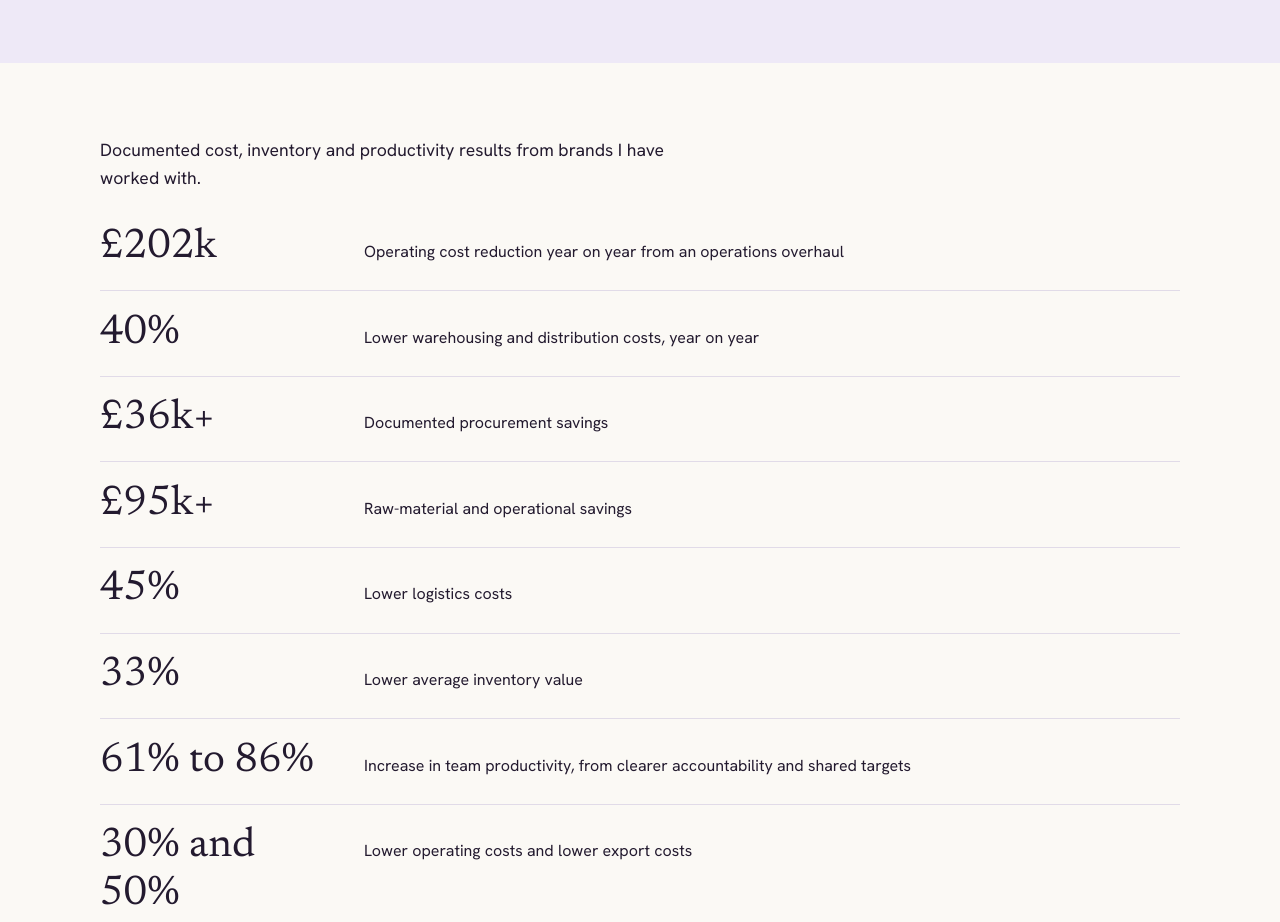
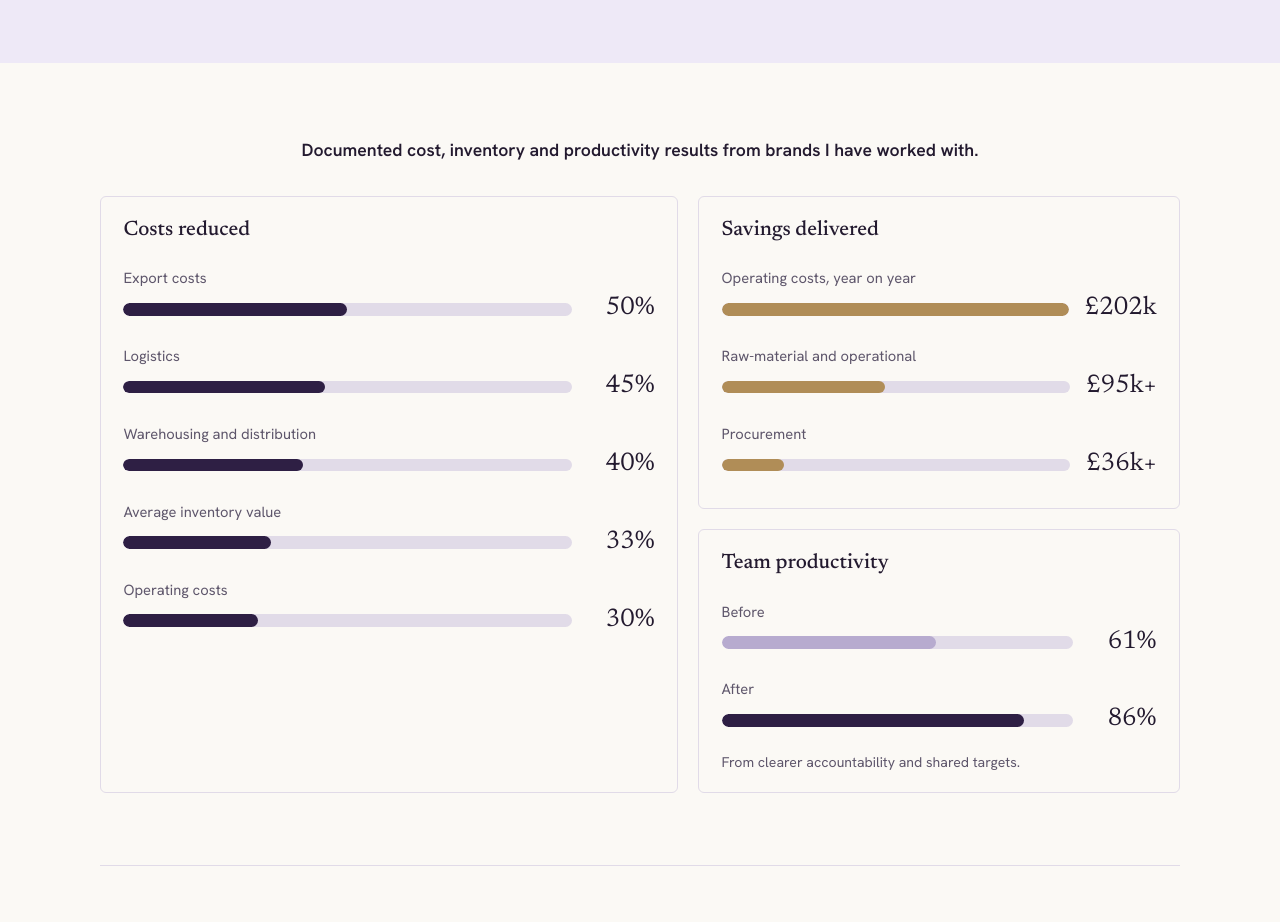
Before and after one commit to VashtiAdvisory/vashti-site, a plain HTML site: page index.html in a window 1280 px wide. Shown: the part 1400-2322 px from the top of the page. Drawn offline with Linux system fonts and the light colour scheme.

Commit message:
Add files via upload

```diff
--- a/index.html
+++ b/index.html
@@ -221,6 +221,24 @@ a:focus-visible, button:focus-visible { outline: 2px solid var(--accent); outlin
 .sec.results-list { grid-template-columns: minmax(0, 1fr); }
 .results-list .body { padding-top: 0; }
 
+
+.results-list .intro { text-align: center; font-weight: 700; max-width: none; margin-inline: auto; }
+
+/* Results charts */
+.charts { display: grid; gap: 1.25rem; grid-template-columns: minmax(0, 1fr); }
+@media (min-width: 900px) { .charts { grid-template-columns: minmax(0, 1.2fr) minmax(0, 1fr); grid-template-areas: "pct sav" "pct prod"; } .charts .pct { grid-area: pct; } .charts .sav { grid-area: sav; } .charts .prod { grid-area: prod; } }
+.panel { background: var(--bg); border: 1px solid var(--line); border-radius: 6px; padding: 1.4rem 1.4rem 1.2rem; }
+.panel h4 { font-family: var(--font-display); font-size: 1.3rem; font-weight: 500; line-height: 1.15; margin: 0 0 0.75rem; }
+.bars li { display: grid; grid-template-columns: minmax(0, 1fr) auto; column-gap: 1rem; row-gap: 0.4rem; align-items: center; padding-block: 0.7rem; }
+.bars .lab { grid-column: 1 / -1; color: var(--muted); font-size: 0.92rem; }
+.bars .track { display: block; height: 0.8rem; background: var(--line); border-radius: 99px; overflow: hidden; }
+.bars .track i { display: block; height: 100%; width: var(--w); background: var(--btn-bg); border-radius: 99px; transition: width 1.2s cubic-bezier(.2,.7,.2,1); }
+.bars.gold .track i { background: var(--brass); }
+.bars .track i.before { background: #B7ABCF; }
+.bars .val { font-family: var(--font-display); font-size: 1.6rem; line-height: 1; font-variant-numeric: lining-nums; min-width: 4.2rem; text-align: right; }
+.panel .note { margin: 0.4rem 0 0; color: var(--muted); font-size: 0.88rem; }
+@media (prefers-reduced-motion: no-preference) { .js .panel:not(.in) .bars .track i { width: 0; } }
+
 /* Services cards */
 .cards { display: grid; grid-template-columns: minmax(0, 1fr); gap: 1rem; }
 @media (min-width: 640px) { .cards { grid-template-columns: repeat(2, minmax(0, 1fr)); } }
@@ -321,7 +339,7 @@ a:focus-visible, button:focus-visible { outline: 2px solid var(--accent); outlin
       <p class="problem">Rising costs, legacy inefficiencies, unreliable supply, or planning that cannot keep up with growth? That is where I come in.</p>
       <div class="actions">
         <a class="btn" href="https://calendly.com/foyin-vashtiadvisory/30min" target="_blank" rel="noopener">Book a free intro call</a>
-        <a class="textlink" href="#results">See all the results</a>
+        <a class="textlink" href="#work">See all the results</a>
       </div>
     </section>
 
@@ -338,16 +356,34 @@ a:focus-visible, button:focus-visible { outline: 2px solid var(--accent); outlin
     <section class="sec results-list" aria-label="Results in detail">
       <div class="body">
         <p class="intro">Documented cost, inventory and productivity results from brands I have worked with.</p>
-        <ul class="rows two">
-          <li><span class="c1 fig">&pound;202k</span><span>Operating cost reduction year on year from an operations overhaul</span></li>
-          <li><span class="c1 fig">40%</span><span>Lower warehousing and distribution costs, year on year</span></li>
-          <li><span class="c1 fig">&pound;36k+</span><span>Documented procurement savings</span></li>
-          <li><span class="c1 fig">&pound;95k+</span><span>Raw-material and operational savings</span></li>
-          <li><span class="c1 fig">45%</span><span>Lower logistics costs</span></li>
-          <li><span class="c1 fig">33%</span><span>Lower average inventory value</span></li>
-          <li><span class="c1 fig">61% to 86%</span><span>Increase in team productivity, from clearer accountability and shared targets</span></li>
-          <li><span class="c1 fig">30% and 50%</span><span>Lower operating costs and lower export costs</span></li>
-        </ul>
+        <div class="charts">
+          <div class="panel pct">
+            <h4>Costs reduced</h4>
+            <ul class="bars">
+              <li><span class="lab">Export costs</span><span class="track" aria-hidden="true"><i style="--w:50%"></i></span><span class="val">50%</span></li>
+              <li><span class="lab">Logistics</span><span class="track" aria-hidden="true"><i style="--w:45%"></i></span><span class="val">45%</span></li>
+              <li><span class="lab">Warehousing and distribution</span><span class="track" aria-hidden="true"><i style="--w:40%"></i></span><span class="val">40%</span></li>
+              <li><span class="lab">Average inventory value</span><span class="track" aria-hidden="true"><i style="--w:33%"></i></span><span class="val">33%</span></li>
+              <li><span class="lab">Operating costs</span><span class="track" aria-hidden="true"><i style="--w:30%"></i></span><span class="val">30%</span></li>
+            </ul>
+          </div>
+          <div class="panel sav">
+            <h4>Savings delivered</h4>
+            <ul class="bars gold">
+              <li><span class="lab">Operating costs, year on year</span><span class="track" aria-hidden="true"><i style="--w:100%"></i></span><span class="val">&pound;202k</span></li>
+              <li><span class="lab">Raw-material and operational</span><span class="track" aria-hidden="true"><i style="--w:47%"></i></span><span class="val">&pound;95k+</span></li>
+              <li><span class="lab">Procurement</span><span class="track" aria-hidden="true"><i style="--w:18%"></i></span><span class="val">&pound;36k+</span></li>
+            </ul>
+          </div>
+          <div class="panel prod">
+            <h4>Team productivity</h4>
+            <ul class="bars">
+              <li><span class="lab">Before</span><span class="track" aria-hidden="true"><i class="before" style="--w:61%"></i></span><span class="val">61%</span></li>
+              <li><span class="lab">After</span><span class="track" aria-hidden="true"><i style="--w:86%"></i></span><span class="val">86%</span></li>
+            </ul>
+            <p class="note">From clearer accountability and shared targets.</p>
+          </div>
+        </div>
       </div>
     </section>
 
@@ -613,7 +649,7 @@ a:focus-visible, button:focus-visible { outline: 2px solid var(--accent); outlin
     // Section reveals.
     var targets = [];
     document.querySelectorAll('.sec > h2').forEach(function(el){ el.classList.add('lbl'); targets.push(el); });
-    document.querySelectorAll('.sec .body > p, .sec .body > h3, .sec .body > div, .sec .body > article, .sec .body > figure, .sec .body > ul:not(.cards), .stats li, .about-text p, .case li, .rows li, .points li, .steps li, .lead').forEach(function(el){
+    document.querySelectorAll('.sec .body > p, .sec .body > h3, .sec .body > div:not(.charts), .panel, .sec .body > article, .sec .body > figure, .sec .body > ul:not(.cards), .stats li, .about-text p, .case li, .rows li, .points li, .steps li, .lead').forEach(function(el){
       if (el.closest('.hero') || el.closest('.cards') || el.classList.contains('hx')) return;
       // lists that are revealed item by item do not fade as a whole
       if (el.tagName === 'UL' && el.querySelector('li') && !el.classList.contains('creds')) return;
```
